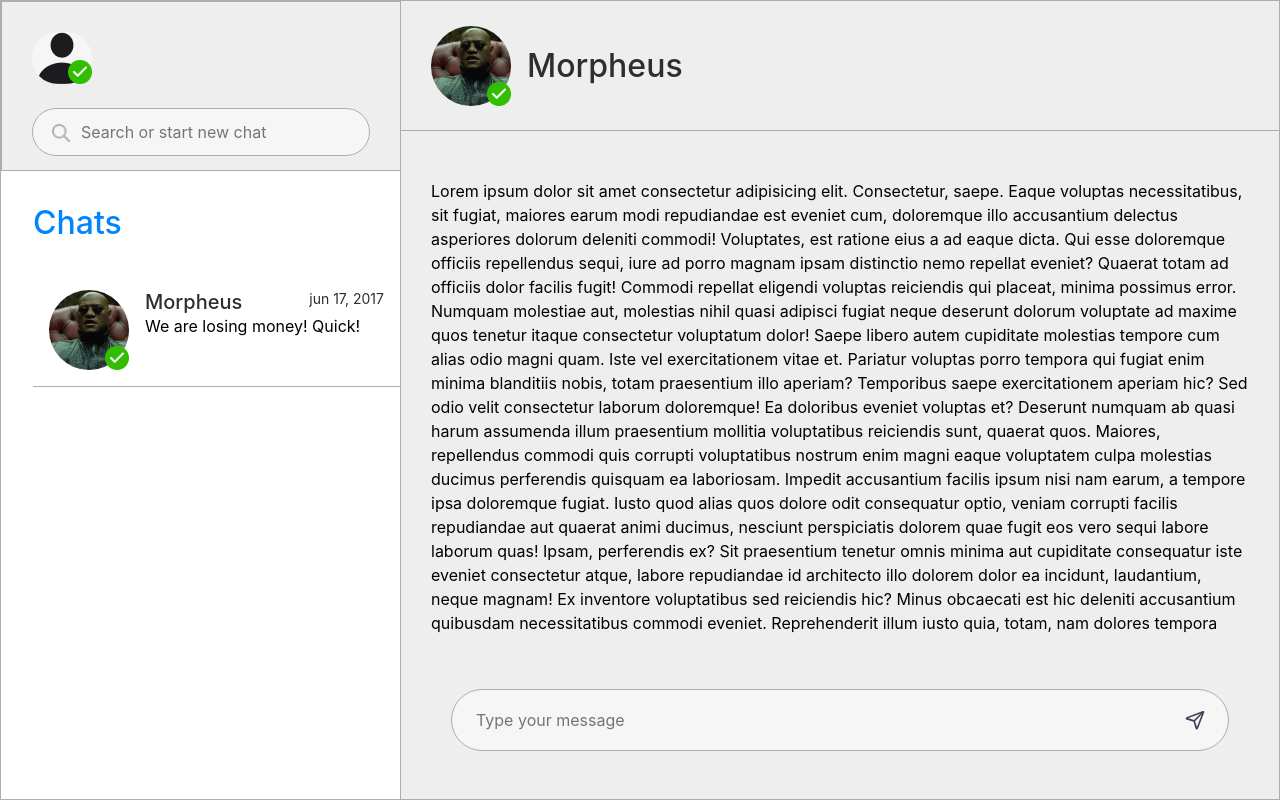
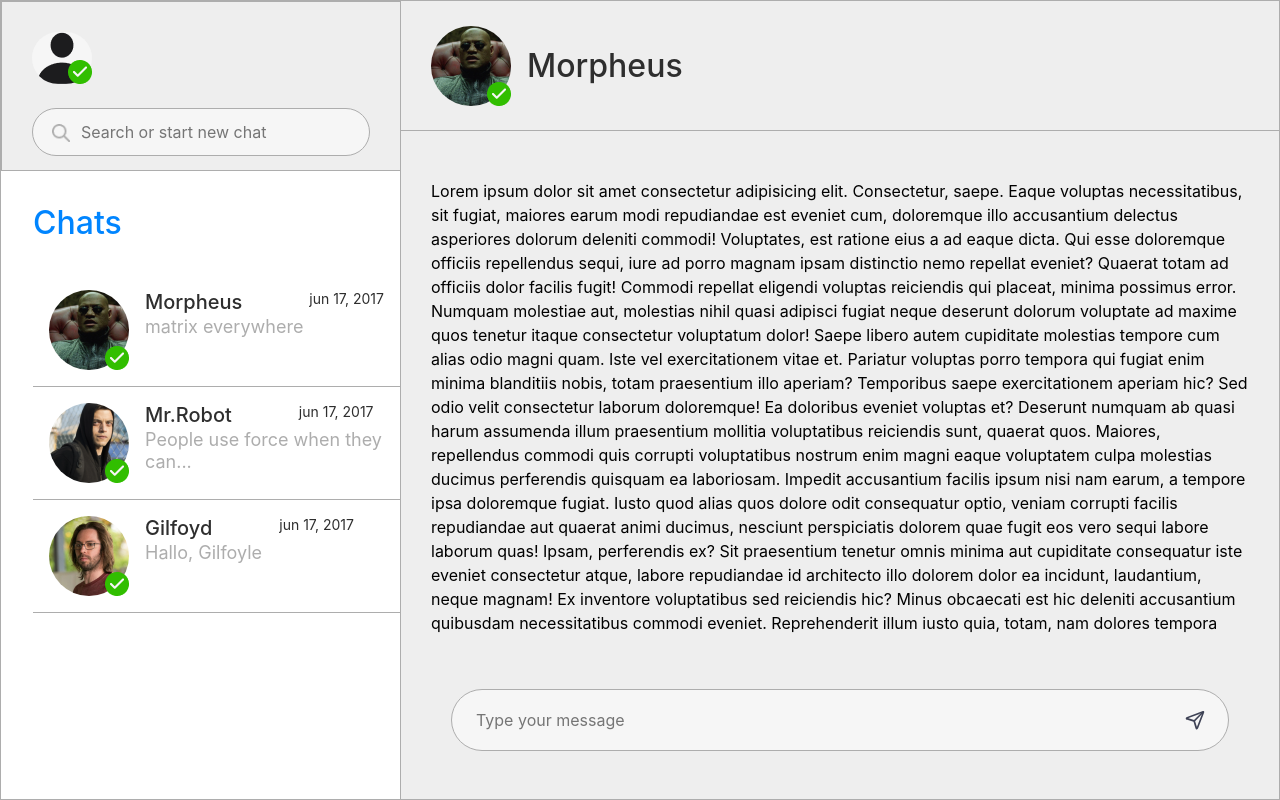
Before and after one commit to MihailZharavin11/Fake-Chat, a React (Create React App) app: page /5c384b2a-1331-4b82-b81f-5039f7af1808 in a window 1280 px wide. Built offline with nearby package versions, Linux system fonts and the light colour scheme.

Commit message:
Display users from redax and filter by users

```diff
--- /dev/null
+++ b/src/components/Contact/Contact.jsx
@@ -0,0 +1,25 @@
+import React from "react";
+import "./contact.scss";
+import morpheus from "../../images/morpheus.png";
+import Avatar from "../Avatar/Avatar";
+
+const Contact = ({ img, name, msg }) => {
+  return (
+    <div className="contact">
+      <div className="contact__avatar">
+        <Avatar img={img} heigth={80} width={80} />
+      </div>
+      <div className="contact__content">
+        <div className="contact__content-title">
+          <p className="contact__content-title-name">{name}</p>
+          <p className="contact__content-title-date">jun 17, 2017</p>
+        </div>
+        <div className="contact__content-text">
+          <p>{msg.length < 30 ? msg : `${msg.slice(0, 30)}...`}</p>
+        </div>
+      </div>
+    </div>
+  );
+};
+
+export default Contact;
--- /dev/null
+++ b/src/components/Contact/contact.scss
@@ -0,0 +1,36 @@
+.contact {
+  display: flex;
+  gap: 16px;
+  padding: 16px;
+  border-bottom: 1px solid #adadad;
+}
+.contact__content {
+  display: flex;
+  flex-direction: column;
+  .contact__content-title {
+    display: flex;
+    gap: 67px;
+    margin-bottom: 2px;
+    .contact__content-title-name {
+      font-weight: 500;
+      font-size: 20px;
+      line-height: 24px;
+      color: #2e2e2e;
+    }
+    .contact__content-title-date {
+      font-weight: 400;
+      font-size: 14px;
+      line-height: 17px;
+      text-align: right;
+      color: #2e2e2e;
+    }
+  }
+  .contact__content-text {
+    p {
+      font-weight: 400;
+      font-size: 18px;
+      line-height: 22px;
+      color: #adadad;
+    }
+  }
+}
--- a/src/components/Navigation/Navigation.jsx
+++ b/src/components/Navigation/Navigation.jsx
@@ -1,16 +1,40 @@
-import React from "react";
+import React, { useState, useRef, useCallback } from "react";
 import Avatar from "../Avatar/Avatar";
 import avatar from "../../images/avatar.png";
-import morpheus from "../../images/morpheus.png";
 import "./navigation.scss";
+import Contact from "../Contact/Contact";
+import { useSelector, useDispatch } from "react-redux";
+import { addFilter, sel } from "../../store/slices/usersSlice";
+import debounce from "lodash.debounce";
 
 const Navigation = () => {
+  const [inputValue, setInputValue] = useState("");
+  const inputRef = useRef(null);
+  const dispatch = useDispatch();
+  // const { users } = useSelector((state) => state.users);
+  const users = useSelector(sel);
+
+  const updateSearchValue = useCallback(
+    debounce((str) => {
+      dispatch(addFilter(str));
+    }, 1000),
+    [inputRef]
+  );
+
+  const onChangeInput = (value) => {
+    setInputValue(value);
+    updateSearchValue(value);
+  };
+
   return (
     <div className="chat__navigation">
       <div className="chat__navigation-title">
         <Avatar img={avatar} heigth={60} width={60} />
         <div className="form">
           <input
+            ref={inputRef}
+            value={inputValue}
+            onChange={(e) => onChangeInput(e.target.value)}
             placeholder="Search or start new chat"
             className="form__input"
             type="text"
@@ -19,20 +43,16 @@ const Navigation = () => {
       </div>
       <div className="chat__navigation-contacts">
         <h3>Chats</h3>
-        <div className="contact">
-          <div className="contact__avatar">
-            <Avatar img={morpheus} heigth={80} width={80} />
-          </div>
-          <div className="contact__content">
-            <div className="contact__content-title">
-              <p className="contact__content-title-name">Morpheus</p>
-              <p className="contact__content-title-date">jun 17, 2017</p>
-            </div>
-            <div className="message__content-text">
-              <p>We are losing money! Quick!</p>
-            </div>
-          </div>
-        </div>
+        {users.map((element) => {
+          return (
+            <Contact
+              key={element.id}
+              img={element.avatar}
+              name={element.name}
+              msg={element.messages[element.messages.length - 1].value}
+            />
+          );
+        })}
       </div>
     </div>
   );
--- a/src/components/Navigation/navigation.scss
+++ b/src/components/Navigation/navigation.scss
@@ -60,38 +60,5 @@
       color: #0085ff;
       margin-bottom: 32px;
     }
-    .contact {
-      display: flex;
-      gap: 16px;
-      padding: 16px;
-      border-bottom: 1px solid #adadad;
-    }
-    .contact__content {
-      display: flex;
-      flex-direction: column;
-      .contact__content-title {
-        display: flex;
-        gap: 67px;
-        .contact__content-title-name {
-          font-weight: 500;
-          font-size: 20px;
-          line-height: 24px;
-          color: #2e2e2e;
-        }
-        .contact__content-title-date {
-          font-weight: 400;
-          font-size: 14px;
-          line-height: 17px;
-          text-align: right;
-          color: #2e2e2e;
-        }
-      }
-      .contact__content-text {
-        font-weight: 400;
-        font-size: 18px;
-        line-height: 22px;
-        color: #adadad;
-      }
-    }
   }
 }
--- a/src/store/slices/usersSlice.jsx
+++ b/src/store/slices/usersSlice.jsx
@@ -1,12 +1,15 @@
-import { createSlice } from "@reduxjs/toolkit";
+import { createSelector, createSlice } from "@reduxjs/toolkit";
 import { v4 as uuidv4 } from "uuid";
+import morpheus from "../../images/morpheus.png";
+import robot from "../../images/robot.png";
+import gilfoyd from "../../images/gilfoyd.png";
 
 const initialState = {
   users: [
     {
       id: uuidv4(),
       name: "Morpheus",
-      avatar: "",
+      avatar: morpheus,
       messages: [
         {
           to: "me",
@@ -21,7 +24,7 @@ const initialState = {
     {
       id: uuidv4(),
       name: "Mr.Robot",
-      avatar: "",
+      avatar: robot,
       messages: [
         {
           to: "me",
@@ -35,7 +38,7 @@ const initialState = {
     },
     {
       id: uuidv4(),
-      avatar: "",
+      avatar: gilfoyd,
       name: "Gilfoyd",
       messages: [
         {
@@ -50,6 +53,7 @@ const initialState = {
       ],
     },
   ],
+  filter: "",
   loading: "idle",
   error: null,
 };
@@ -59,11 +63,26 @@ const usersSlice = createSlice({
   initialState,
   reducers: {
     addMessage: (state, action) => {},
+    addFilter: (state, action) => {
+      state.filter = action.payload;
+    },
   },
 });
+
+export const sel = createSelector(
+  (state) => state.users.users,
+  (state) => state.users.filter,
+  (allUsers, filter) => {
+    if (!filter) return allUsers;
+    const users = allUsers.filter((element) =>
+      element.name.toLowerCase().includes(filter.toLowerCase())
+    );
+    return users;
+  }
+);
 
 const { reducer, actions } = usersSlice;
 
 export default reducer;
 
-export const { addMessage } = actions;
+export const { addMessage, addFilter } = actions;
```
Also changed, not shown: src/images/gilfoyd.png (added), src/images/robot.png (added).
